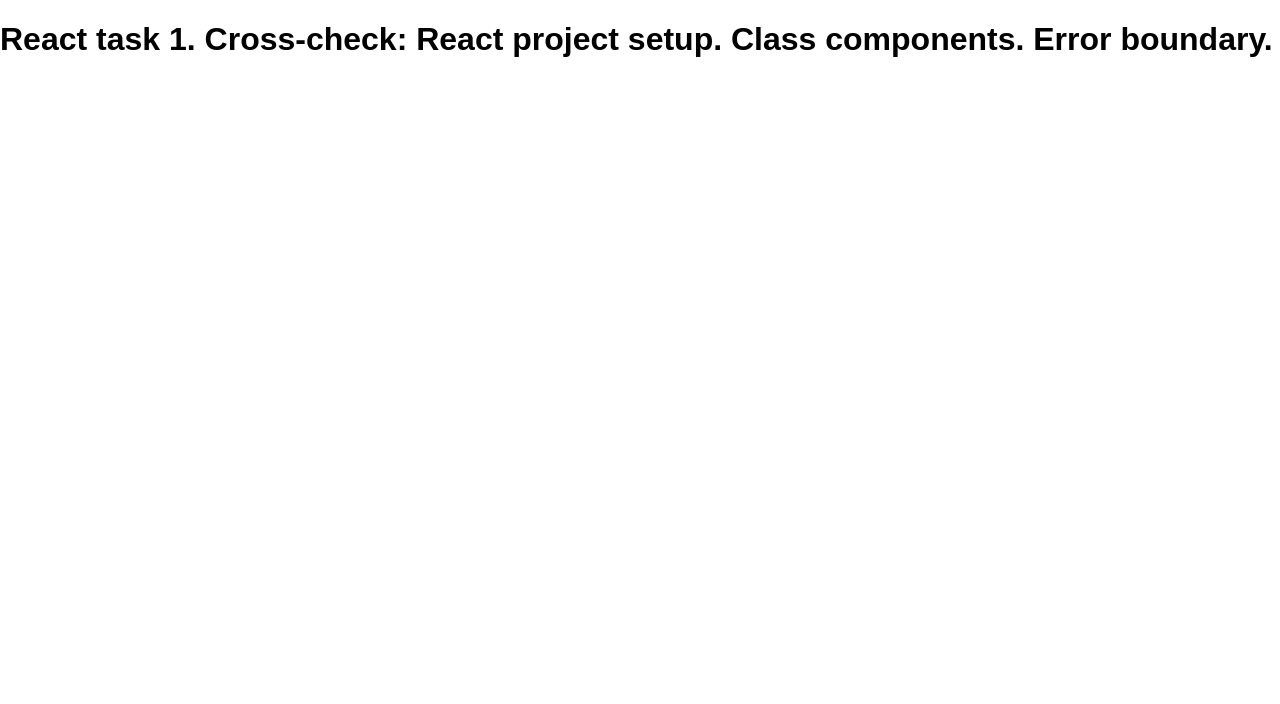
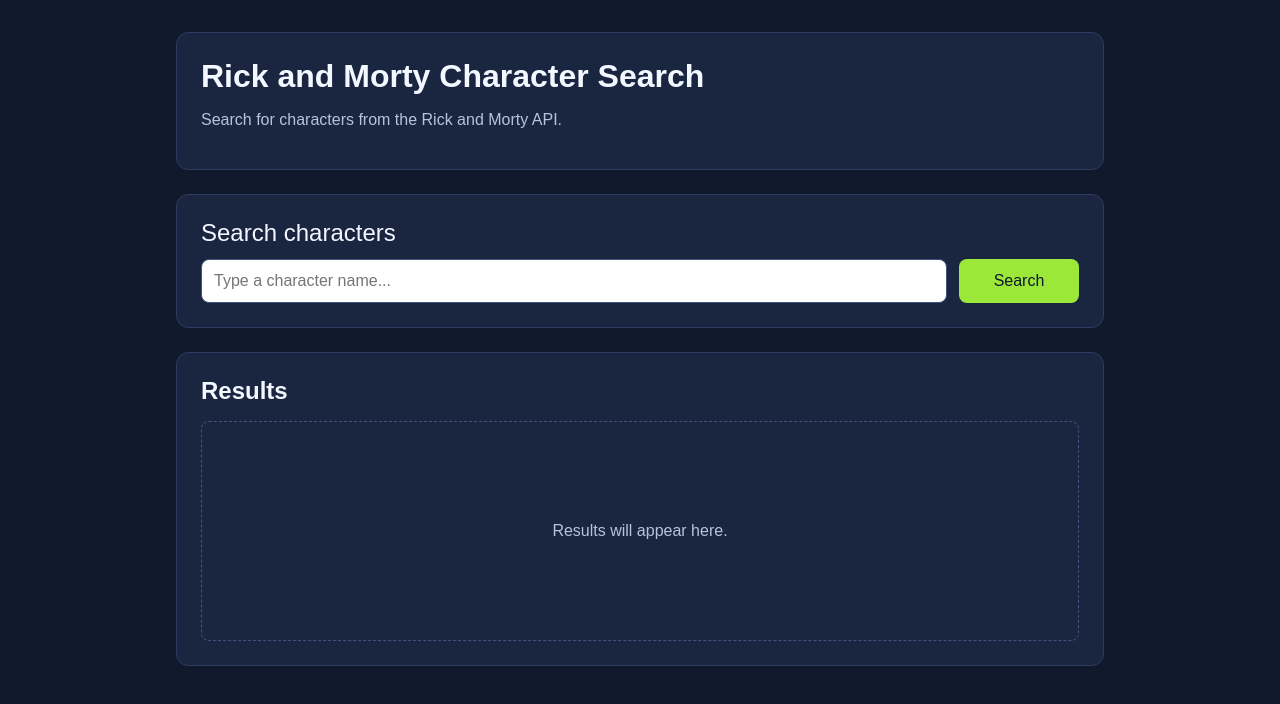
Before and after one commit to AleksPanda/rsschool-react, a React (Vite) app: page / in a window 1280 px wide. Shown: the top 704 px of the page. Built offline with nearby package versions, Linux system fonts and the light colour scheme.

Commit message:
feat: add app layout and class-based app skeleton

```diff
--- a/src/App.tsx
+++ b/src/App.tsx
@@ -1,10 +1,49 @@
-function App() {
-  return (
-    <h1>
-      React task 1. Cross-check: React project setup. Class components. Error
-      boundary.
-    </h1>
-  );
+import { Component, type JSX } from 'react';
+import SearchPanel from './components/SearchPanel';
+import CharacterList from './components/CharacterList';
+import type { AppState } from './types';
+
+const initialState: AppState = {
+  searchInput: '',
+};
+
+class App extends Component<object, AppState> {
+  state: AppState = initialState;
+
+  handleSearchInputChange = (value: string): void => {
+    this.setState({ searchInput: value });
+  };
+
+  handleSearch = (): void => {
+    console.log('Search is not connected yet:', this.state.searchInput);
+  };
+
+  render(): JSX.Element {
+    return (
+      <main className="app">
+        <section className="app__section app__section--header">
+          <h1 className="app__title">Rick and Morty Character Search</h1>
+          <p className="app__subtitle">
+            Search for characters from the Rick and Morty API.
+          </p>
+        </section>
+
+        <section className="app__section app__section--search">
+          <SearchPanel
+            value={this.state.searchInput}
+            onInputChange={this.handleSearchInputChange}
+            onSearch={this.handleSearch}
+          />
+        </section>
+
+        <section className="app__section app__section--results">
+          <h2 className="app__section-title">Results</h2>
+
+          <CharacterList placeholder="Results will appear here." />
+        </section>
+      </main>
+    );
+  }
 }
 
 export default App;
--- /dev/null
+++ b/src/components/CharacterList.tsx
@@ -0,0 +1,15 @@
+import type { JSX } from 'react';
+
+interface CharacterListProps {
+  placeholder: string;
+}
+
+function CharacterList({ placeholder }: CharacterListProps): JSX.Element {
+  return (
+    <div className="results-placeholder">
+      <p>{placeholder}</p>
+    </div>
+  );
+}
+
+export default CharacterList;
--- /dev/null
+++ b/src/components/SearchPanel.tsx
@@ -0,0 +1,42 @@
+import type { JSX } from 'react';
+
+interface SearchPanelProps {
+  value: string;
+  onInputChange: (value: string) => void;
+  onSearch: () => void;
+}
+
+function SearchPanel({
+  value,
+  onInputChange,
+  onSearch,
+}: SearchPanelProps): JSX.Element {
+  return (
+    <div className="search-panel">
+      <label className="search-panel__label" htmlFor="character-search">
+        Search characters
+      </label>
+
+      <div className="search-panel__controls">
+        <input
+          id="character-search"
+          className="search-panel__input"
+          type="text"
+          placeholder="Type a character name..."
+          value={value}
+          onChange={(event) => onInputChange(event.target.value)}
+        />
+
+        <button
+          className="search-panel__button"
+          type="button"
+          onClick={onSearch}
+        >
+          Search
+        </button>
+      </div>
+    </div>
+  );
+}
+
+export default SearchPanel;
--- a/src/index.css
+++ b/src/index.css
@@ -1,3 +1,23 @@
+:root {
+  --color-bg-page: #10182b;
+  --color-bg-surface: #1a2540;
+  --color-text-main: #f3f7ff;
+  --color-text-muted: #b7c3d9;
+  --color-border: #2d3b61;
+  --color-border-muted: #42537f;
+  --color-button: #9be83a;
+  --color-button-hover: #7fd11e;
+
+  --space-sm: 8px;
+  --space-md: 12px;
+  --space-lg: 16px;
+  --space-xl: 24px;
+  --space-2xl: 32px;
+  --radius: 8px;
+  --section-radius: 12px;
+  --control-height: 44px;
+}
+
 * {
   box-sizing: border-box;
 }
@@ -5,11 +25,110 @@
 html,
 body,
 #root {
+  min-height: 100%;
   margin: 0;
-  min-height: 100%;
 }
 
 body {
   min-width: 320px;
   font-family: Arial, sans-serif;
+  background-color: var(--color-bg-page);
+  color: var(--color-text-main);
 }
+
+button,
+input {
+  font: inherit;
+}
+
+.app {
+  max-width: 960px;
+  margin: 0 auto;
+  padding: var(--space-2xl) var(--space-lg);
+}
+
+.app__section {
+  padding: var(--space-xl);
+  background-color: var(--color-bg-surface);
+  border: 1px solid var(--color-border);
+  border-radius: var(--section-radius);
+}
+
+.app__section + .app__section {
+  margin-top: var(--space-xl);
+}
+
+.app__title {
+  margin: 0 0 var(--space-sm);
+  font-size: 32px;
+  line-height: 1.2;
+}
+
+.app__subtitle {
+  /* margin: 0 0 var(--space-xl); */
+  color: var(--color-text-muted);
+}
+
+.app__section-title {
+  margin: 0 0 var(--space-lg);
+  font-size: 24px;
+}
+
+.search-panel {
+  display: flex;
+  flex-direction: column;
+  gap: var(--space-md);
+}
+
+.search-panel__label {
+  font-size: 24px;
+}
+
+.search-panel__controls {
+  display: flex;
+  gap: var(--space-md);
+}
+
+.search-panel__input {
+  flex: 1;
+  min-height: var(--control-height);
+  padding: var(--space-md);
+  border: 1px solid var(--color-border-muted);
+  border-radius: var(--radius);
+}
+
+.search-panel__button {
+  min-width: 120px;
+  min-height: var(--control-height);
+  padding: var(--space-md) var(--space-lg);
+  border: none;
+  border-radius: var(--radius);
+  background-color: var(--color-button);
+  color: #10182b;
+  cursor: pointer;
+}
+
+.results-placeholder {
+  min-height: 220px;
+  display: flex;
+  align-items: center;
+  justify-content: center;
+  border: 1px dashed var(--color-border-muted);
+  border-radius: var(--radius);
+  color: var(--color-text-muted);
+  text-align: center;
+}
+
+@media (max-width: 640px) {
+  .app {
+    padding: var(--space-xl) var(--space-md);
+  }
+
+  .search-panel__controls {
+    flex-direction: column;
+  }
+
+  .search-panel__button {
+    width: 100%;
+  }
+}
--- /dev/null
+++ b/src/types.ts
@@ -0,0 +1,10 @@
+export interface AppState {
+  searchInput: string;
+}
+
+export interface Character {
+  id: number;
+  name: string;
+  status: string;
+  species: string;
+}
```
Also changed, not shown: src/api/character-service.ts (added), src/utils/local-storage.ts (added).
